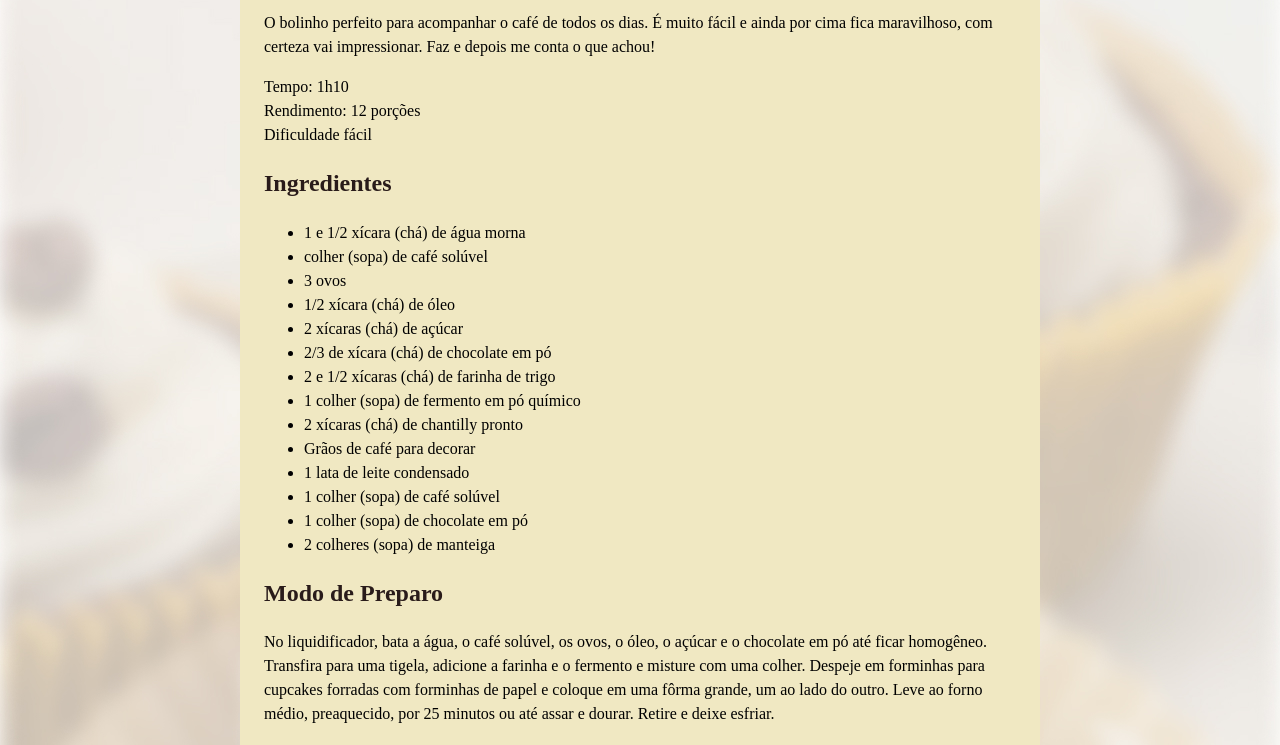
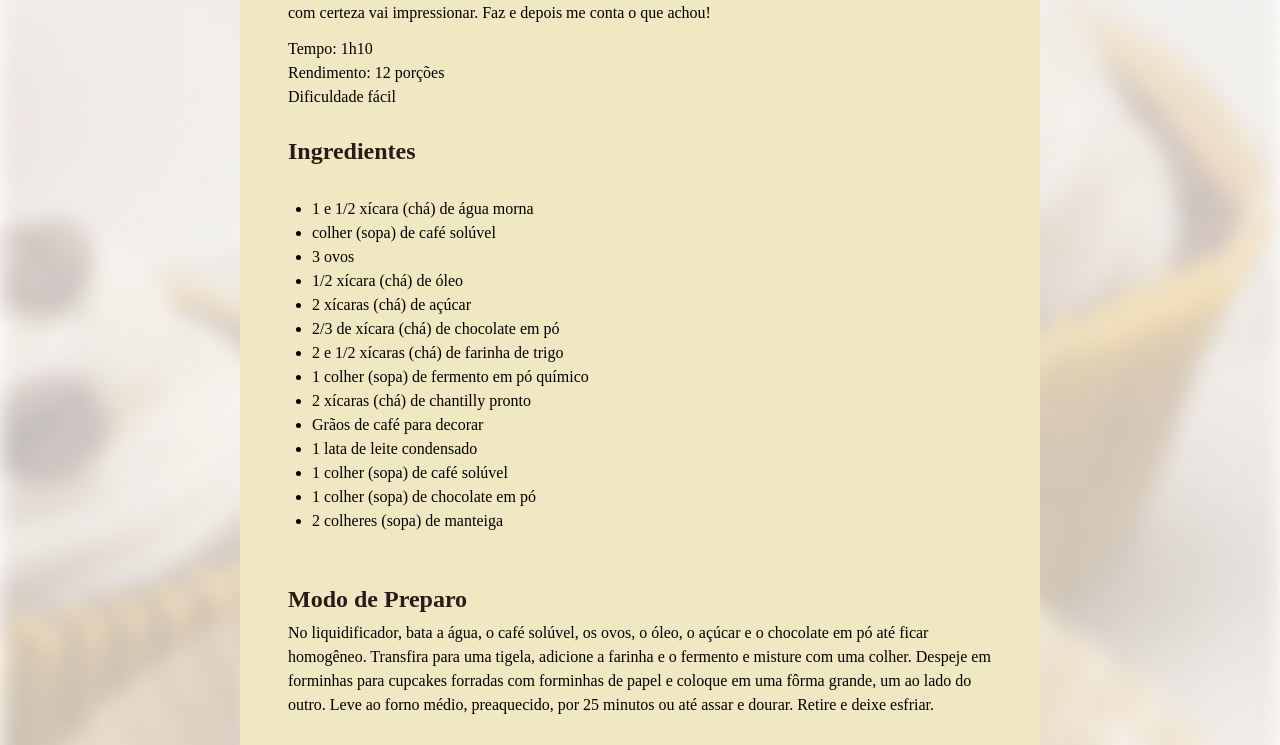
Before and after one commit to n1y4m1/rocket-recipes-page, a plain HTML site: page index.html in a window 1280 px wide. Shown: the part 207-952 px from the top of the page. Drawn offline with Linux system fonts and the light colour scheme; a web font is replaced by a local one.

Commit message:
personalizando espaços

```diff
--- a/style.css
+++ b/style.css
@@ -1,9 +1,13 @@
+* {
+    margin: 0;
+    padding: 0;
+}
+
 :root {
   font-family: "Alice", serif;
   line-height: 150%;
   color: 573A37;
 }
-
 
 body {
     background-image: url(assets/bg.jpg);
@@ -24,16 +28,33 @@ img {
     border-radius: 16px;
 }
 
+main {
+    padding: 24px;
+}
+
+section + section {
+    margin-top: 24px;
+}
+
+#about p + p{
+    margin-top: 12px;
+}
+
 h1 {
     line-height: 140%;
     font-size: 40px;
 }
 
 h2 {
-    line-height: 140%;
     font-size: 24px;
 }
 
 h1, h2 {
     color: #291B1A;
+    margin-bottom: 4px;
+    line-height: 150%;
 }
+
+ul {
+    padding: 24px;
+}
```
